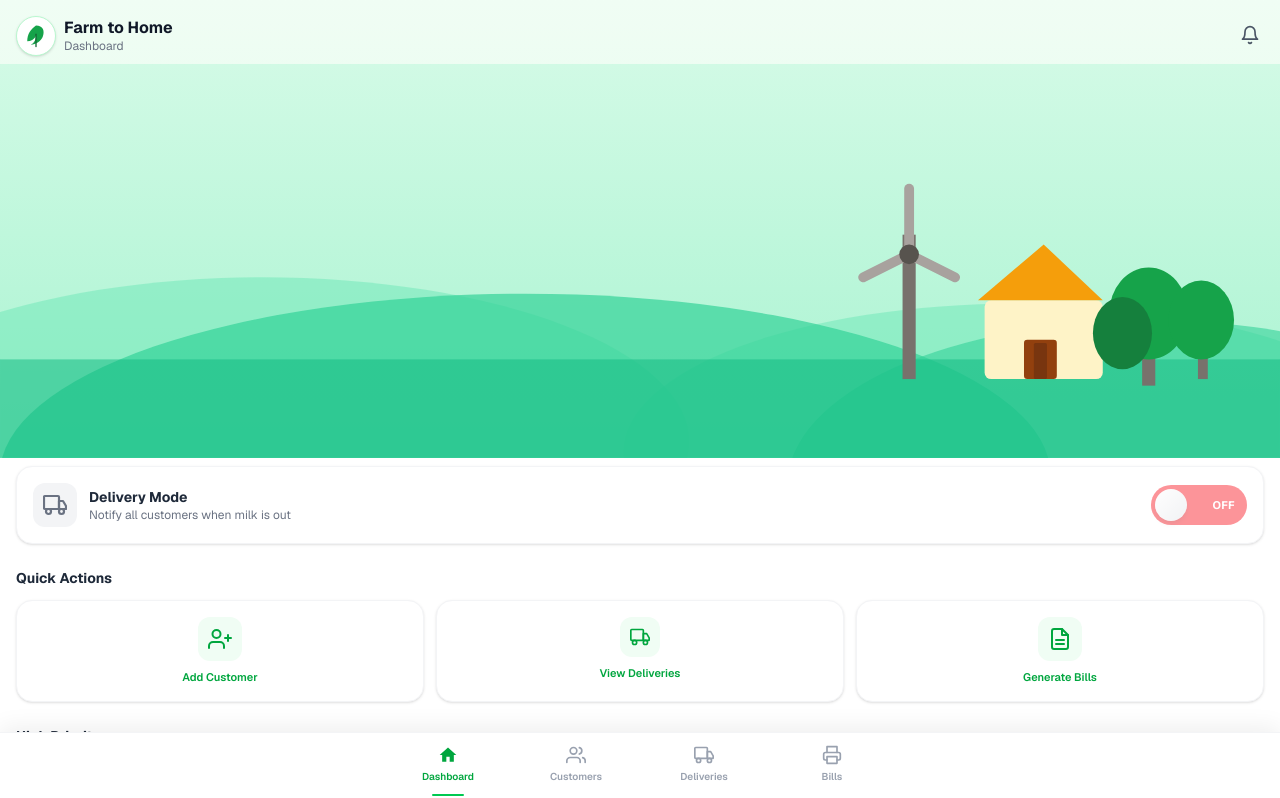
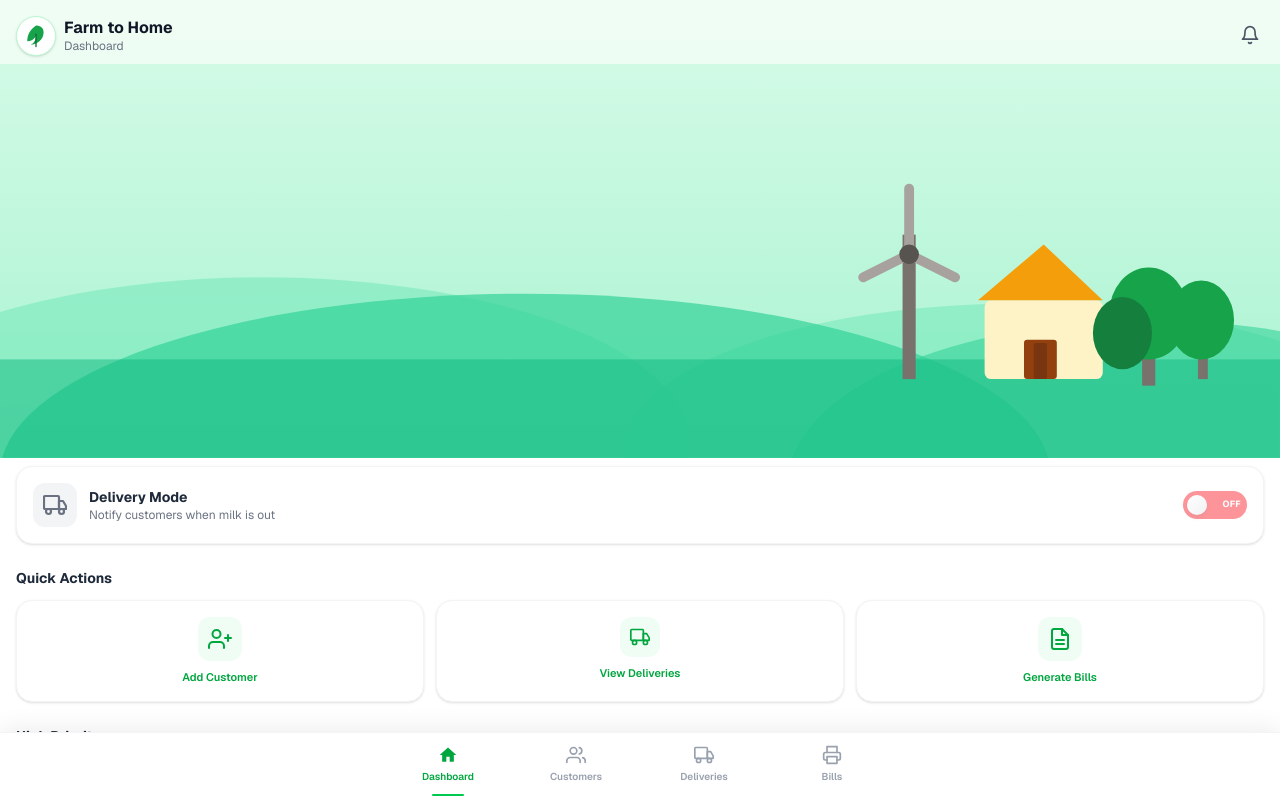
Before and after one commit to DARSHAN8577/farm-to-home-admin, a Next.js app: page / in a window 1280 px wide. Shown: the top 798 px of the page. Built offline with nearby package versions, Linux system fonts and the light colour scheme; no server answers; the database is empty.

Commit message:
Added delivery mode toggle

```diff
--- a/app/page.tsx
+++ b/app/page.tsx
@@ -518,15 +518,15 @@ export default function DashboardPage() {
         {/* ── Delivery Mode ── */}
         <section className="mb-6">
           <div className="bg-white p-4 rounded-2xl border border-gray-100 shadow-sm">
-            <div className="flex items-center justify-between">
-              <div className="flex items-center gap-3">
-                <span className={`rounded-xl p-2.5 ${deliveryStatus?.is_delivery_started ? "bg-green-50 text-green-600" : "bg-gray-100 text-gray-500"}`}>
+            <div className="flex items-center justify-between gap-3">
+              <div className="flex items-center gap-3 min-w-0 flex-1">
+                <span className={`flex-shrink-0 rounded-xl p-2.5 ${deliveryStatus?.is_delivery_started ? "bg-green-50 text-green-600" : "bg-gray-100 text-gray-500"}`}>
                   <TruckIcon />
                 </span>
-                <div>
+                <div className="min-w-0">
                   <p className="font-bold text-gray-800 text-sm">Delivery Mode</p>
                   <p className="text-xs text-gray-500">
-                    Notify all customers when milk is out
+                    Notify customers when milk is out
                   </p>
                 </div>
               </div>
@@ -534,16 +534,16 @@ export default function DashboardPage() {
                 onClick={() => setConfirmAction(deliveryStatus?.is_delivery_started ? "off" : "on")}
                 disabled={!deliveryStatus || deliveryLoading}
                 aria-label="Toggle delivery mode"
-                className={`relative w-24 h-10 rounded-full px-3 flex items-center transition-colors duration-300 disabled:opacity-50 ${deliveryStatus?.is_delivery_started
+                className={`relative flex-shrink-0 w-16 h-7 rounded-full px-1.5 flex items-center transition-colors duration-300 disabled:opacity-50 ${deliveryStatus?.is_delivery_started
                     ? "bg-green-500 justify-start"
                     : "bg-red-500 justify-end"
                   }`}
               >
-                <span className="text-[11px] font-bold text-white tracking-wide">
+                <span className="text-[9px] font-bold text-white tracking-wide">
                   {deliveryStatus?.is_delivery_started ? "ON" : "OFF"}
                 </span>
                 <span
-                  className={`absolute top-1 left-1 w-8 h-8 rounded-full shadow-md bg-gradient-to-br from-white to-gray-200 transition-transform duration-300 ${deliveryStatus?.is_delivery_started ? "translate-x-[56px]" : "translate-x-0"
+                  className={`absolute top-1 left-1 w-5 h-5 rounded-full shadow-md bg-gradient-to-br from-white to-gray-200 transition-transform duration-300 ${deliveryStatus?.is_delivery_started ? "translate-x-9" : "translate-x-0"
                     }`}
                 />
               </button>
```
